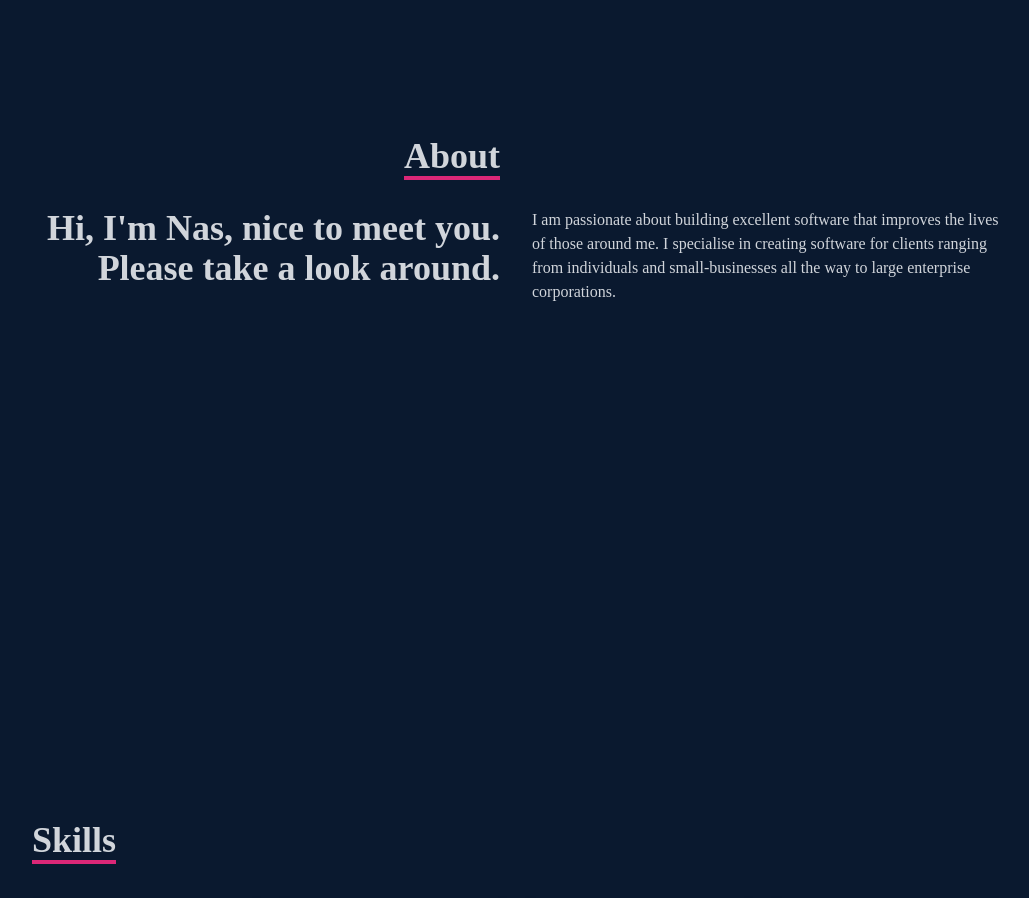
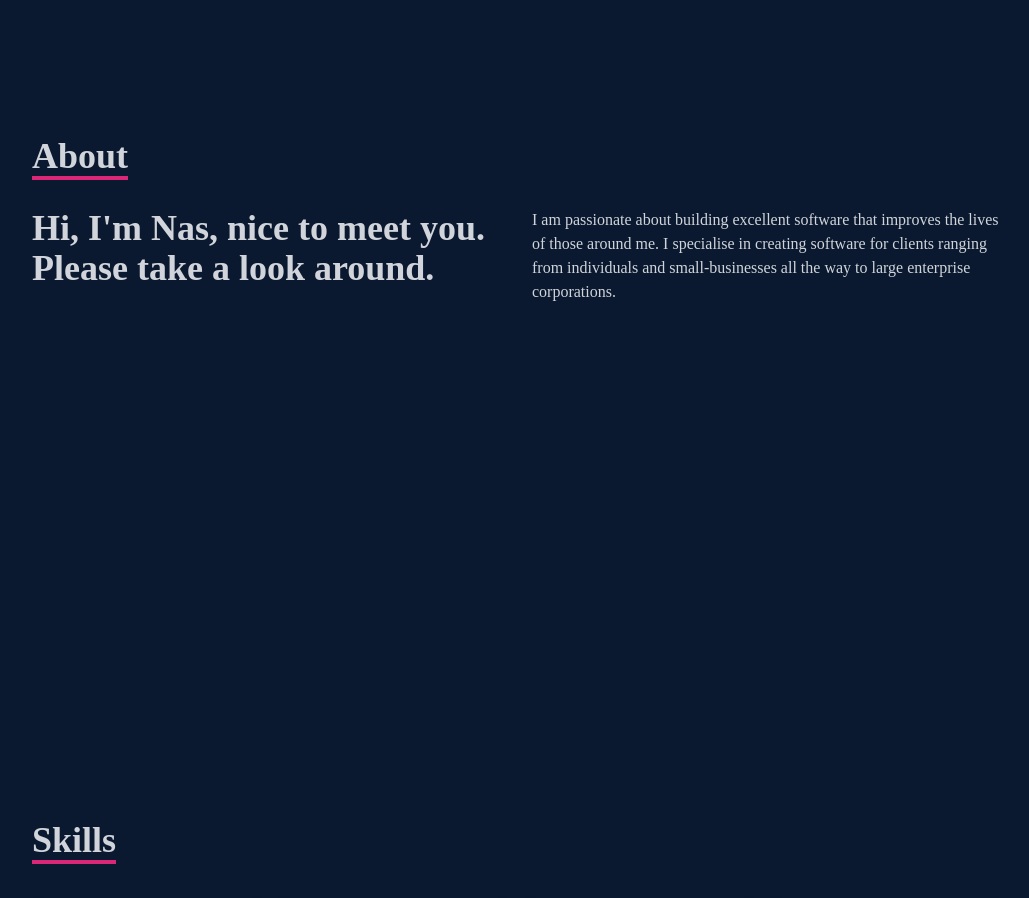
Before and after one commit to nascho/portfolio-react, a React (Create React App) app: page / in a window 1280 px wide. Shown: the part 980-1878 px from the top of the page, without its empty margins (124-1153 px from the left). Built offline with nearby package versions, Linux system fonts and the light colour scheme.

Commit message:
updated text alignment for about section

```diff
--- a/src/components/About.jsx
+++ b/src/components/About.jsx
@@ -5,13 +5,13 @@ const About = () => {
     <div name="about" className='w-full h-screen bg-[#0a192f] text-gray-300'>
         <div className="flex flex-col justify-center items-center w-full h-full">
             <div className='max-w-[1000px] w-full grid grid-cols-2 gap-8'>
-                <div className='sm:text-right pb-8 pl-4'>
+                <div className='pb-8 pl-4'>
                     <p className='text-4xl font-bold inline border-b-4 border-pink-600'>About</p>
                 </div>
                 <div></div>
             </div>
             <div className="max-w-[1000px] w-full grid sm:grid-cols-2 gap-8 px-4">
-                <div className='sm:text-right text-4xl font-bold'>
+                <div className='text-4xl font-bold'>
                     <p>Hi, I'm Nas, nice to meet you. Please take a look around.</p>
                 </div>
                 <div className='flex items-center'>
```
